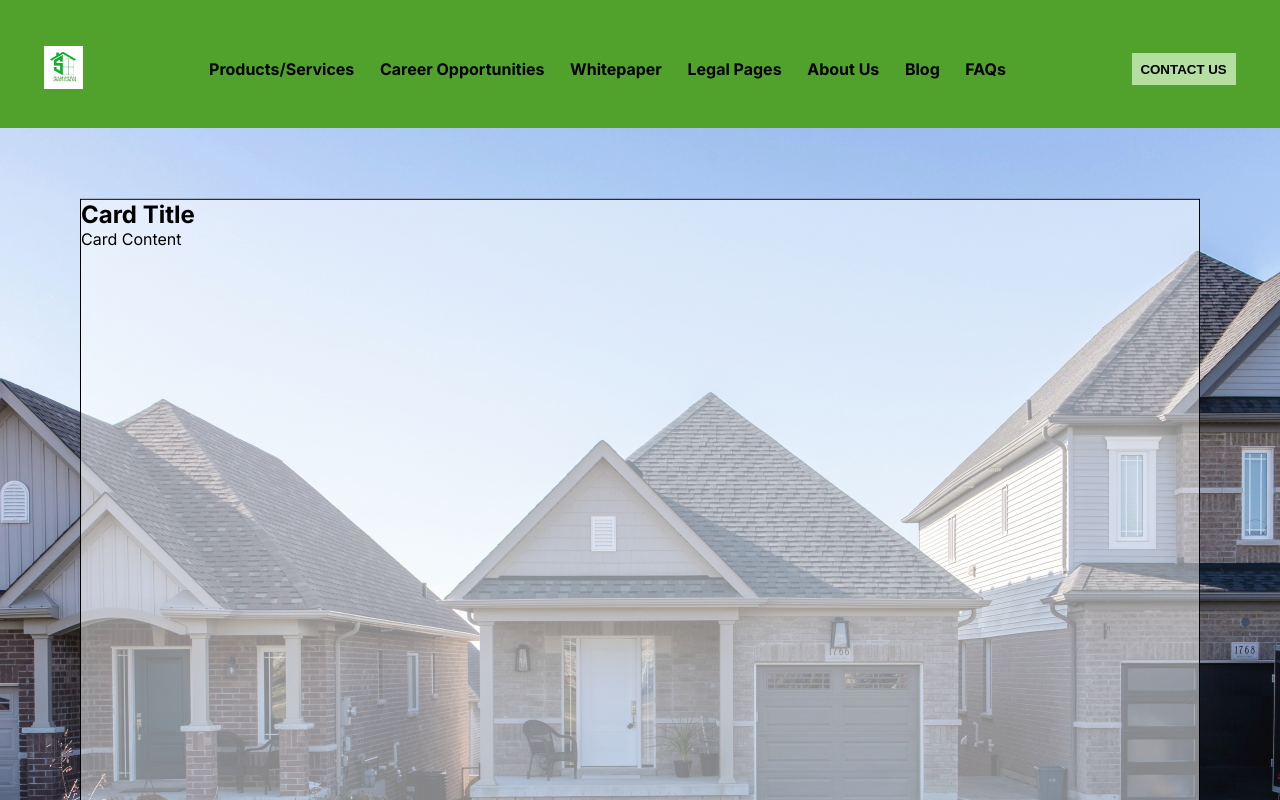
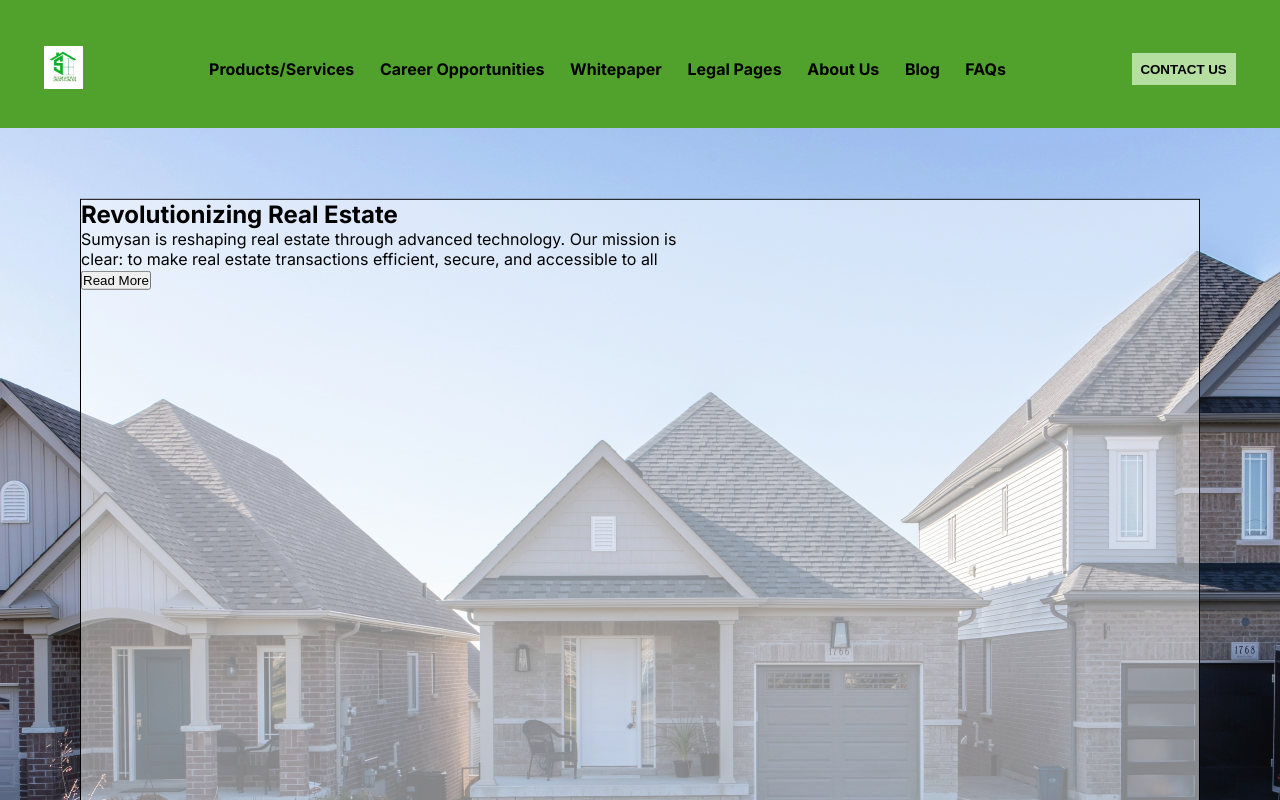
Before and after one commit to SumySan-Homex/Sumysan, a Next.js app: page / in a window 1280 px wide. Shown: the top 800 px of the page. Built offline with nearby package versions, Linux system fonts and the light colour scheme.

Commit message:
:construction: Work in progress. new features

```diff
--- a/components/About.tsx
+++ b/components/About.tsx
@@ -9,8 +9,20 @@ const About = () => {
     <div>
       <div className={styles.container}>
         <div className={styles.card}>
-          <h2>Card Title</h2>
-          <p>Card Content</p>
+          <div className={styles.cardContents}>
+            <h2>Revolutionizing Real Estate</h2>
+
+            <p>
+              Sumysan is reshaping real estate through advanced technology. Our
+              mission is
+            </p>
+            <p>
+              clear: to make real estate transactions efficient, secure, and
+              accessible to all
+            </p>
+
+            <button type="button">Read More</button>
+          </div>
         </div>
 
         <div className={styles.images}>
```
